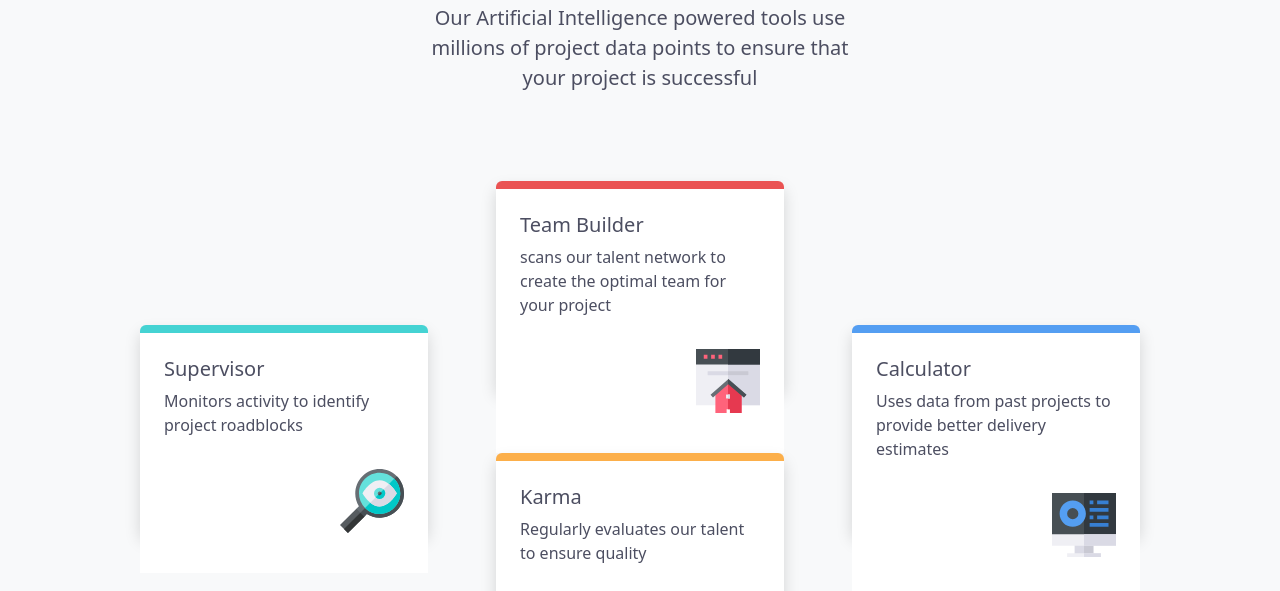
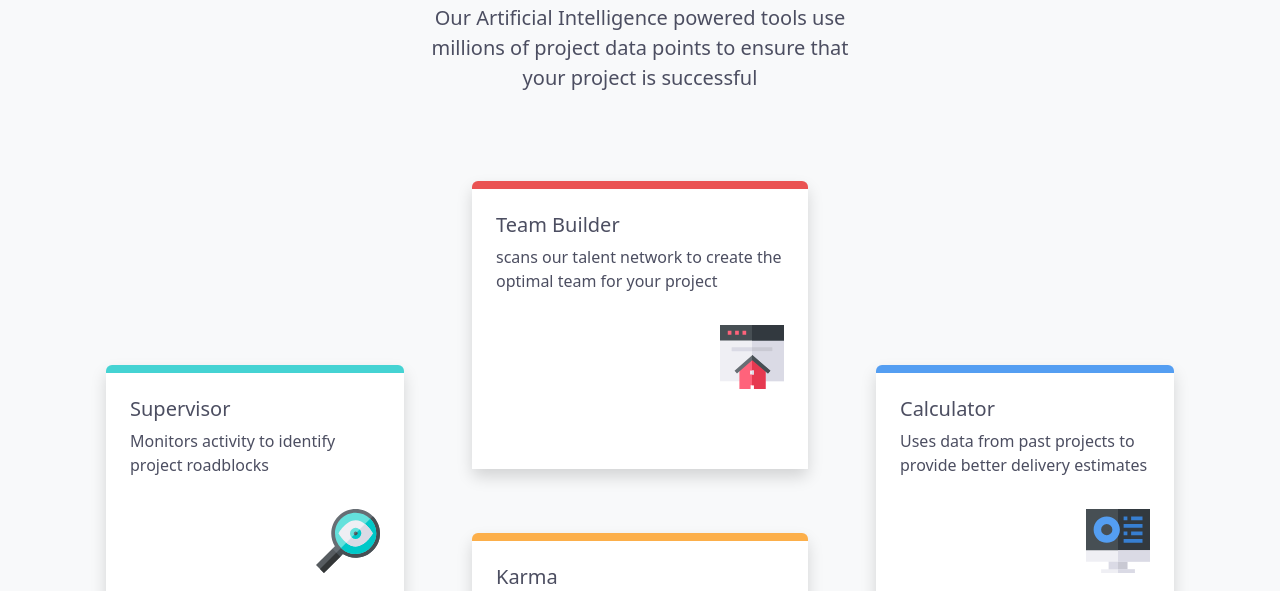
Before and after one commit to James-K-DNg-1901/four-card-feature-section-master, a plain HTML site: page index.html in a window 1280 px wide. Shown: the part 209-800 px from the top of the page. Drawn offline with nearby package versions, Linux system fonts and the light colour scheme.

Commit message:
Update index.html

```diff
--- a/index.html
+++ b/index.html
@@ -12,8 +12,8 @@
   <!-- Feel free to remove these styles or customise in your own stylesheet 👍 -->
   <style>
     .card-size{
-      width: 18rem;
-       height: 13rem;
+      width: 21rem;
+       height: 18rem;
     }
 
     .card-bg-1 {
```
